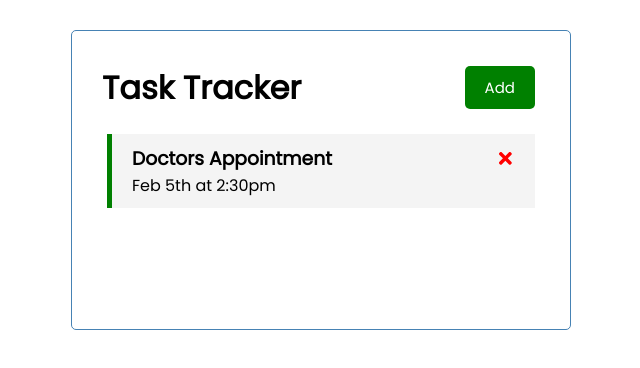
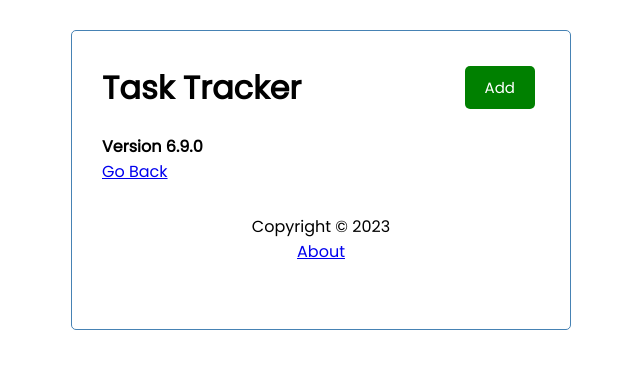
Before and after one commit to iamAkuma/react-project, a React (Create React App) app in the folder react-task-tracker/: page /about in a window 1280 px wide. Shown: the top 368 px of the page, without its empty margins (319-959 px from the left). Built offline with nearby package versions, Linux system fonts and the light colour scheme; data requests are answered from the project's data file.

Commit message:
About section added

```diff
--- a/react-task-tracker/package.json
+++ b/react-task-tracker/package.json
@@ -10,6 +10,7 @@
     "react": "^18.2.0",
     "react-dom": "^18.2.0",
     "react-icons": "^4.10.1",
+    "react-router-dom": "^6.14.2",
     "react-scripts": "5.0.1",
     "web-vitals": "^2.1.4"
   },
--- a/react-task-tracker/src/App.js
+++ b/react-task-tracker/src/App.js
@@ -1,7 +1,10 @@
 import Header from './components/Header'
+import Footer from './components/Footer'
 import Tasks from './components/Tasks'
 import AddTask from './components/AddTask'
 import { useState, useEffect } from 'react'
+import { BrowserRouter as Router, Route, Routes } from 'react-router-dom'
+import About from './components/About'
 
 function App() {
   const [showAdd, setshowAdd] = useState(false)
@@ -85,8 +88,12 @@
   }
 
   return (
+    <Router>
       <div className="container">
         <Header onAdd={() => setshowAdd(!showAdd)} show={showAdd} />
+        <Routes>
+         <Route path='/' element = {
+        <>
               {showAdd && <AddTask onAdd={addTask} />}
               {tasks.length > 0 ? (
                 <Tasks tasks={tasks}
@@ -94,9 +101,20 @@
                   onToggle={toggleRem} />
               )
                 :
-        ('No Tasks Added.')}
+                ('No Tasks Added.'
+                )}
+            </>
+
+          }
+          />
+
+          < Route path='/about' element={<About />} />
+        </Routes>
+        <Footer />
       </div>
+    </Router>
   );
 }
 
+
 export default App;
--- /dev/null
+++ b/react-task-tracker/src/components/About.js
@@ -0,0 +1,11 @@
+import { Link } from "react-router-dom"
+const About = () => {
+  return (
+    <div>
+      <h4>Version 6.9.0</h4>
+      <Link to="/">Go Back</Link>
+    </div>
+  )
+}
+
+export default About
--- /dev/null
+++ b/react-task-tracker/src/components/Footer.js
@@ -0,0 +1,11 @@
+import { Link } from "react-router-dom"
+const Footer = () => {
+  return (
+    <footer>
+      <p>Copyright &copy; 2023</p>
+      <Link to='/about'>About</Link>
+    </footer>
+  )
+}
+
+export default Footer
```
Also changed, not shown: 1 other file (tests, documents, lock files or other folders). Lines whose indentation alone changed are shown as unchanged.
